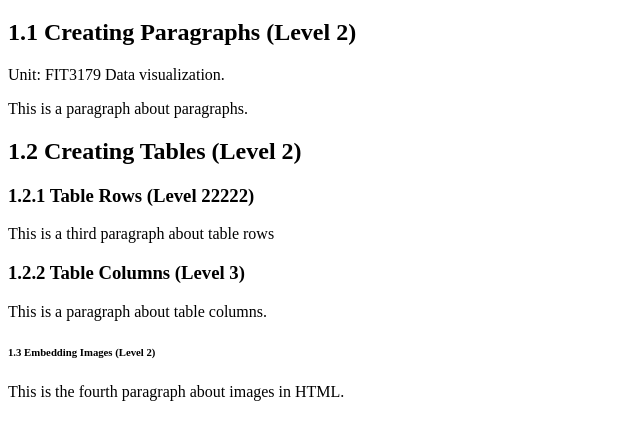
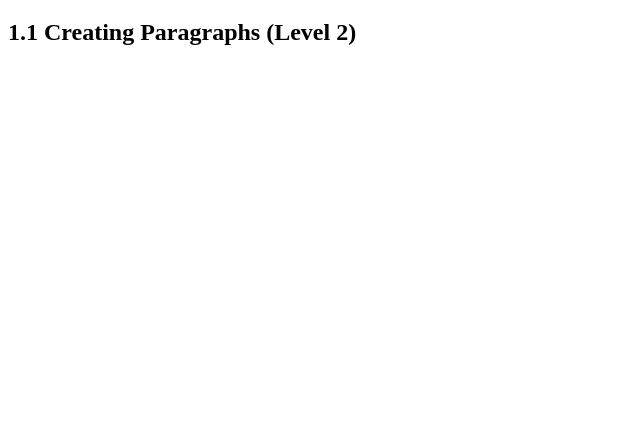
Before and after one commit to ClairFIT/week4, a plain HTML site: page headings.html in a window 1280 px wide. Shown: the part 61-500 px from the top of the page, without its empty margins (0-640 px from the left). Drawn offline with Linux system fonts and the light colour scheme.

Commit message:
second upload - headings.html

```diff
--- a/headings.html
+++ b/headings.html
@@ -6,17 +6,6 @@
 <body>
     <h1>4. Introduction to CSS. (Level 1)</h1>
     <h2>1.1 Creating Paragraphs (Level 2)</h2>
-    <p> Unit: FIT3179 Data visualization. </p>
-    <p> This is a paragraph about paragraphs. </p>
 
-    <h2> 1.2 Creating Tables (Level 2)</h2>
-    <h3> 1.2.1 Table Rows (Level 22222)</h3>
-    <p> This is a third paragraph about table rows</p>
-
-    <h3> 1.2.2 Table Columns (Level 3)</h3>
-    <p> This is a paragraph about table columns.</p>
-
-    <h6> 1.3 Embedding Images (Level 2)</h6>
-    <p>This is the fourth paragraph about images in HTML. </p>
 </body>
 </html>
```
